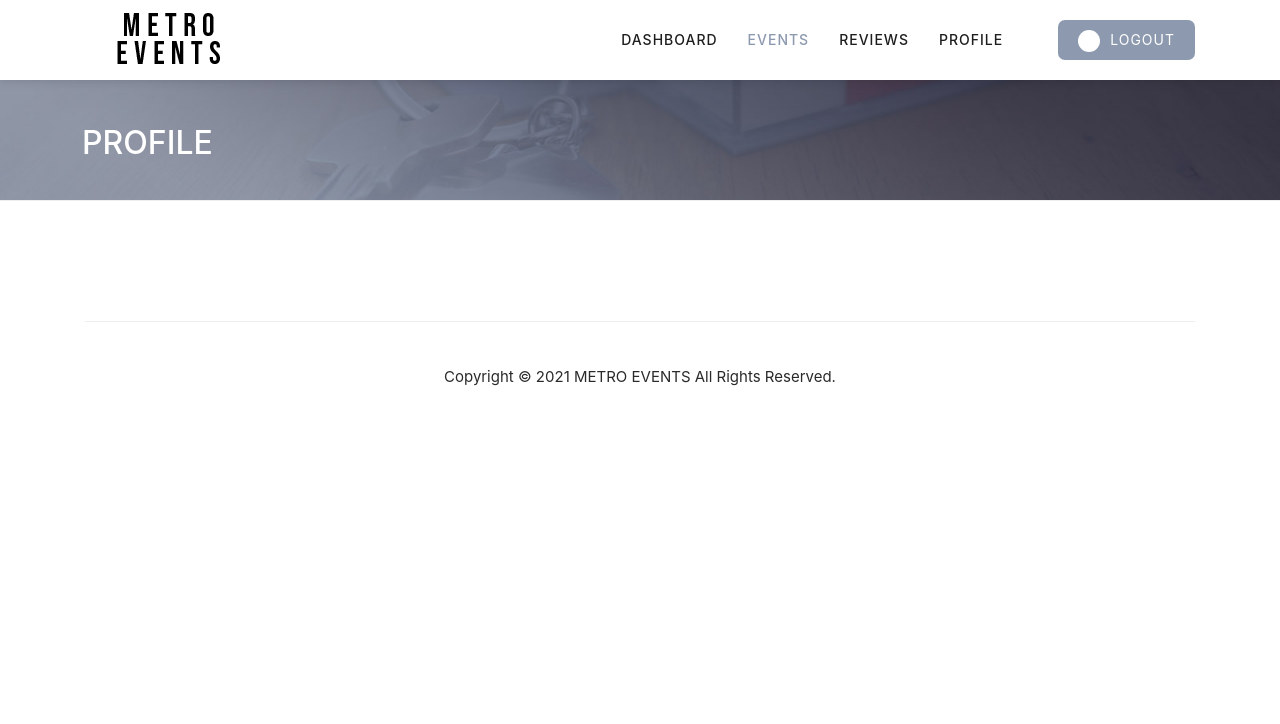
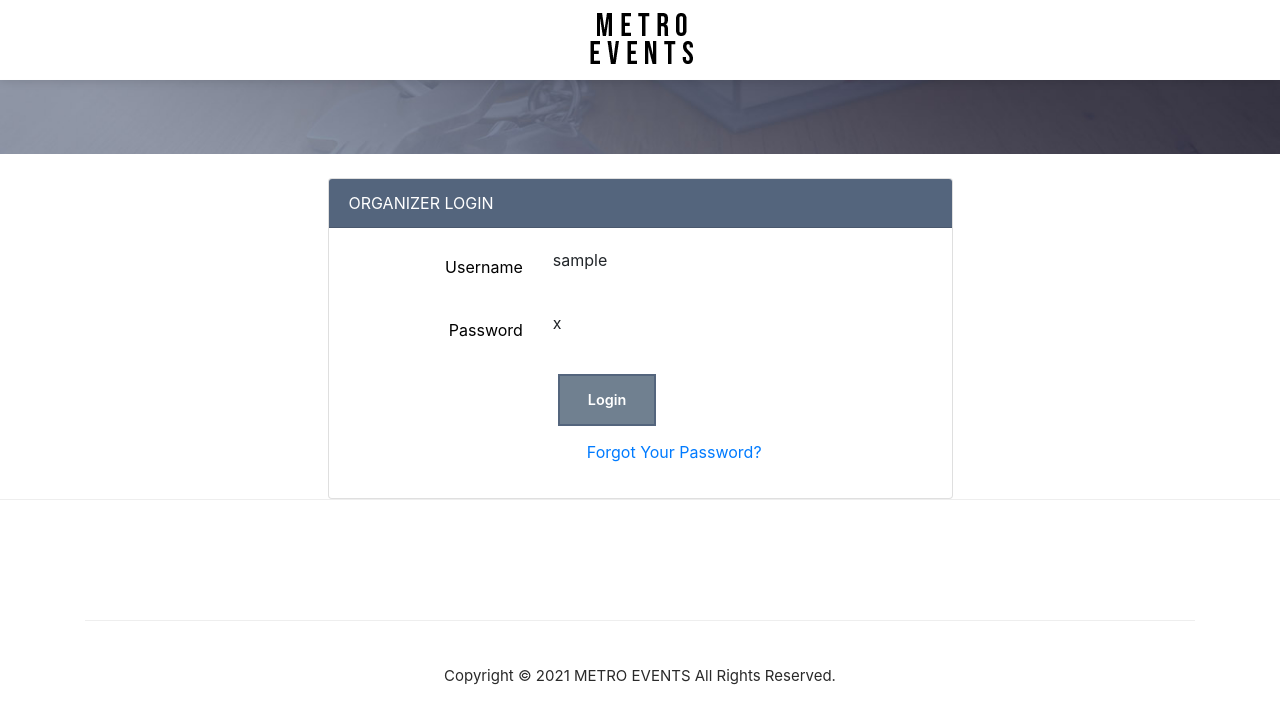
Before and after one commit to madamedem/Metro-Events, a Django app: template templates/organizer-login.html in a window 1280 px wide. Shown: the top 724 px of the page. Run offline with Django 3.2, Linux system fonts and the light colour scheme; the template is opened without the code that fills it: most values are stand-ins (such as "Sample title", 1, 10 or a date in 2020); some libraries are stand-ins or nearby versions; some web fonts are replaced.

Commit message:
Update organizer-login.html

```diff
--- a/templates/organizer-login.html
+++ b/templates/organizer-login.html
@@ -30,7 +30,6 @@
     <link rel="stylesheet" href="{% static 'assets/css/bootstrap.min.css' %}">
     <link rel="stylesheet" href="{% static 'assets/css/templatemo-style.css' %}">
 
-
   </head>
 
 <body>
@@ -55,16 +54,12 @@
         <div class="col-12">
           <nav class="main-nav">
             <!-- ***** Logo Start ***** -->
-            <a href="../organizer/organizerHome" class="logo">
-            </a>
+            <center><a href="../organizer/organizerHome" class="logo">
+            </a></center>
             <!-- ***** Logo End ***** -->
             <!-- ***** Menu Start ***** -->
             <ul class="nav">
-              <li><a href="../organizer/organizerHome" >Dashboard</a></li>
-              <li><a href="../organizer/organizerEvents" class="active">Events</a></li>
-              <li><a href="../organizer/organizerReview">Reviews</a></li>
-              <li><a href="../organizer/organizerProfile">Profile</a></li>
-              <li><div class="main-white-button"><a href="#"><i class="fa fa-plus"></i>LOGOUT</a></div></li>
+
             </ul>
             <a class='menu-trigger'>
                 <span>Menu</span>
@@ -82,12 +77,58 @@
       <div class="row">
         <div class="col-lg-15">
           <div class="top-text header-text"><br>
-            <h2 style="color:white;">PROFILE</h2>
           </div>
         </div>
       </div>
     </div>
   </div>
+
+<br>
+
+<main class="login-form">
+    <div class="cotainer">
+        <div class="row justify-content-center">
+            <div class="col-md-6">
+                <div class="card" >
+                    <div class="card-header" style="background-color: #54657d; color: white ;" >ORGANIZER LOGIN</div>
+                    <div class="card-body">
+                        <form action="" method="">
+                          {% csrf_token %}
+                          {{error}}
+                            <div class="form-group row">
+                                <label for="email_address" style="color:black;" class="col-md-4 col-form-label text-md-right">Username</label>
+                                <div class="col-md-7">
+                                    {{formLogin.username}}
+                                </div>
+                            </div>
+
+                            <div class="form-group row">
+                                <label for="password" style="color:black;"  class="col-md-4 col-form-label text-md-right">Password</label>
+                                <div class="col-md-7">
+                                    {{formLogin.password}}
+                                </div>
+                            </div>
+
+
+                            <div class="col-md-6 offset-md-4">
+                                <button type="submit" style="color:white; background-color: slategray; border-color: #54657d;" class="btn btn-primary">
+                                    Login
+                                </button>
+                                <a href="#" class="btn btn-link">
+                                  Forgot Your Password?
+                                </a>
+                            </div>
+
+
+                    </div>
+                    </form>
+                </div>
+            </div>
+        </div>
+    </div>
+  </div>
+
+</main>
 
 
   <footer>
```
